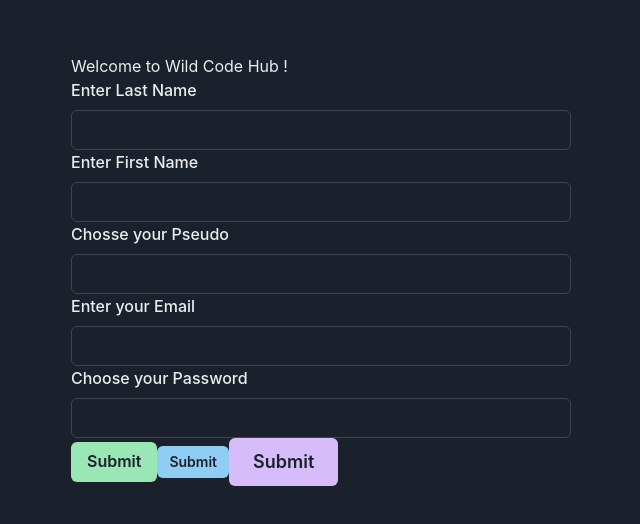
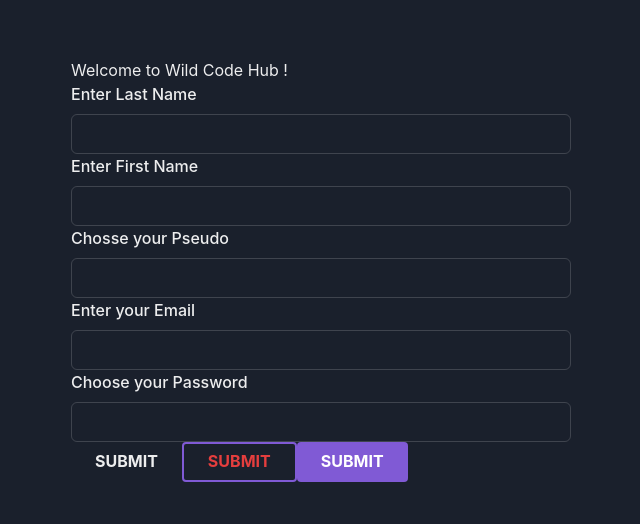
Before and after one commit to WildCodeSchool/2309-wns-jaune-wild-code-hub, a Next.js app in the folder frontend/: page /auth/register in a window 1280 px wide. Shown: the part 130-654 px from the top of the page, without its empty margins (319-959 px from the left). Built offline with nearby package versions, Linux system fonts and the light colour scheme.

Commit message:
update chackra

```diff
--- a/frontend/src/pages/auth/register.tsx
+++ b/frontend/src/pages/auth/register.tsx
@@ -108,13 +108,13 @@ const Register = () => {
                         <Input type='password' name='password' value={formData.password} onChange={handleInputChange} />
                         <FormErrorMessage>{errors.password}</FormErrorMessage>
                     </FormControl>
-                    <Button {...button.primary.defaultProps} type="submit" variant="solid">
+                    <Button type="submit">
                         Submit
                     </Button>
-                    <Button {...button.secondary.defaultProps} type="submit" variant="solid">
+                    <Button type="submit" variant="outline">
                         Submit
                     </Button>
-                    <Button {...button.tertiary.defaultProps} type="submit" variant="solid">
+                    <Button  type="submit" variant="solid">
                         Submit
                     </Button>
                 </form>
--- a/frontend/src/styles/theme/components/Button.ts
+++ b/frontend/src/styles/theme/components/Button.ts
@@ -1,24 +1,43 @@
-import { background } from "@chakra-ui/react";
+import { background, defineStyleConfig } from "@chakra-ui/react";
 
-const button =  {
-    primary: {
-        defaultProps: {
-            colorScheme: "green",
-            size: "md",
+
+const Button = defineStyleConfig({
+    baseStyle: {
+        fontWeight: 'bold',
+        textTransform: 'uppercase',
+        borderRadius: 'base', // <-- border radius is same for all variants and sizes
+      },
+      // Two sizes: sm and md
+      sizes: {
+        sm: {
+          fontSize: 'sm',
+          px: 4, // <-- px is short for paddingLeft and paddingRight
+          py: 3, // <-- py is short for paddingTop and paddingBottom
         },
-    },
-    secondary: {
-        defaultProps: {
-            colorScheme: "blue",
-            size: "sm",
+        md: {
+          fontSize: 'md',
+          px: 6, // <-- these values are tokens from the design system
+          py: 4, // <-- these values are tokens from the design system
         },
-    },
-    tertiary: {
-        defaultProps: {
-            colorScheme: "purple",
-            size: "lg",
+      },
+      // Two variants: outline and solid
+      variants: {
+        outline: {
+          border: '2px solid',
+          borderColor: 'purple.500',
+          color: 'red.500',
         },
-    },
-}
+        solid: {
+          bg: 'purple.500',
+          color: 'white',
+        },
+      },
+      // The default size and variant values
+      defaultProps: {
+        size: 'md',
+        variant: 'solids',
+      },
+})
 
-export default button;
+
+export default Button;
```
Also changed, not shown: frontend/src/styles/styles.ts (deleted).
